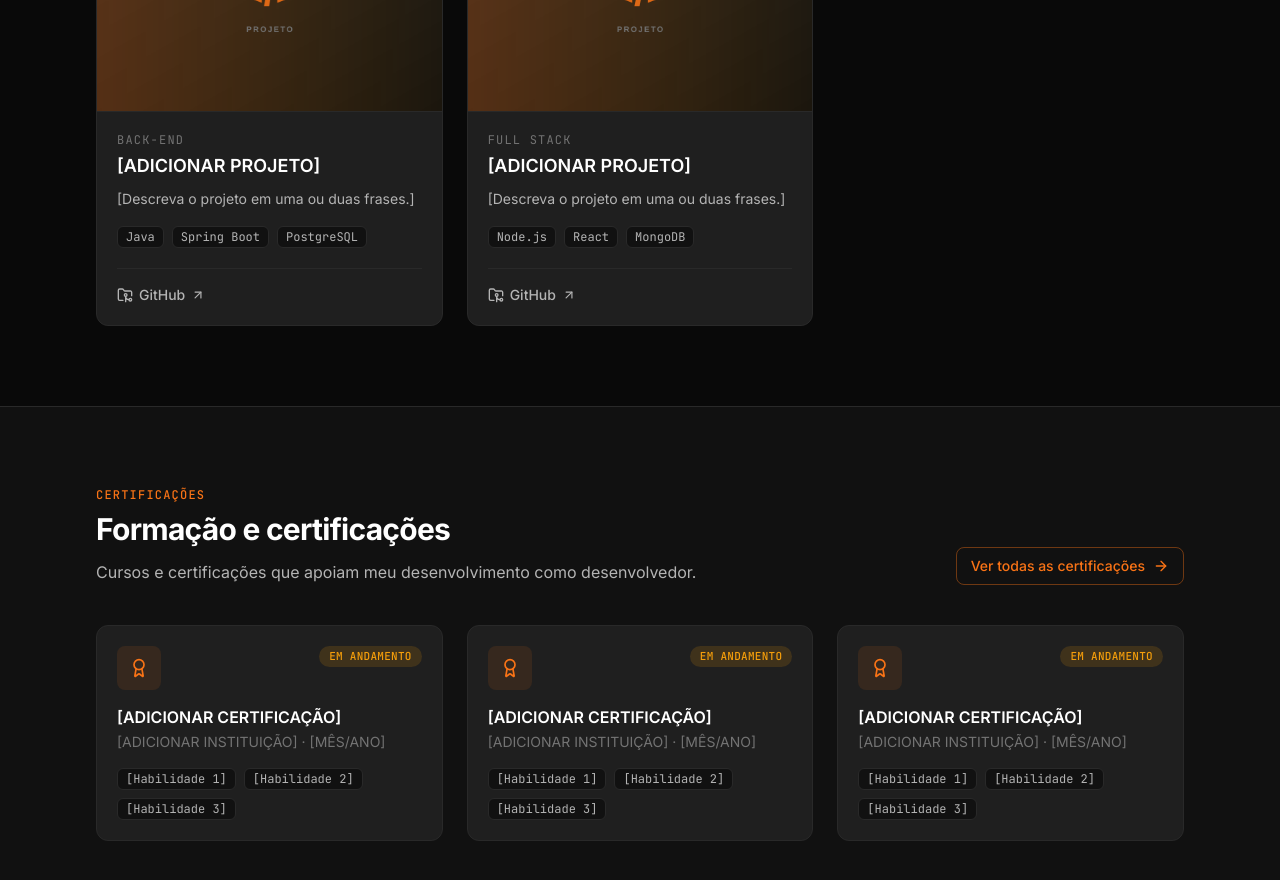
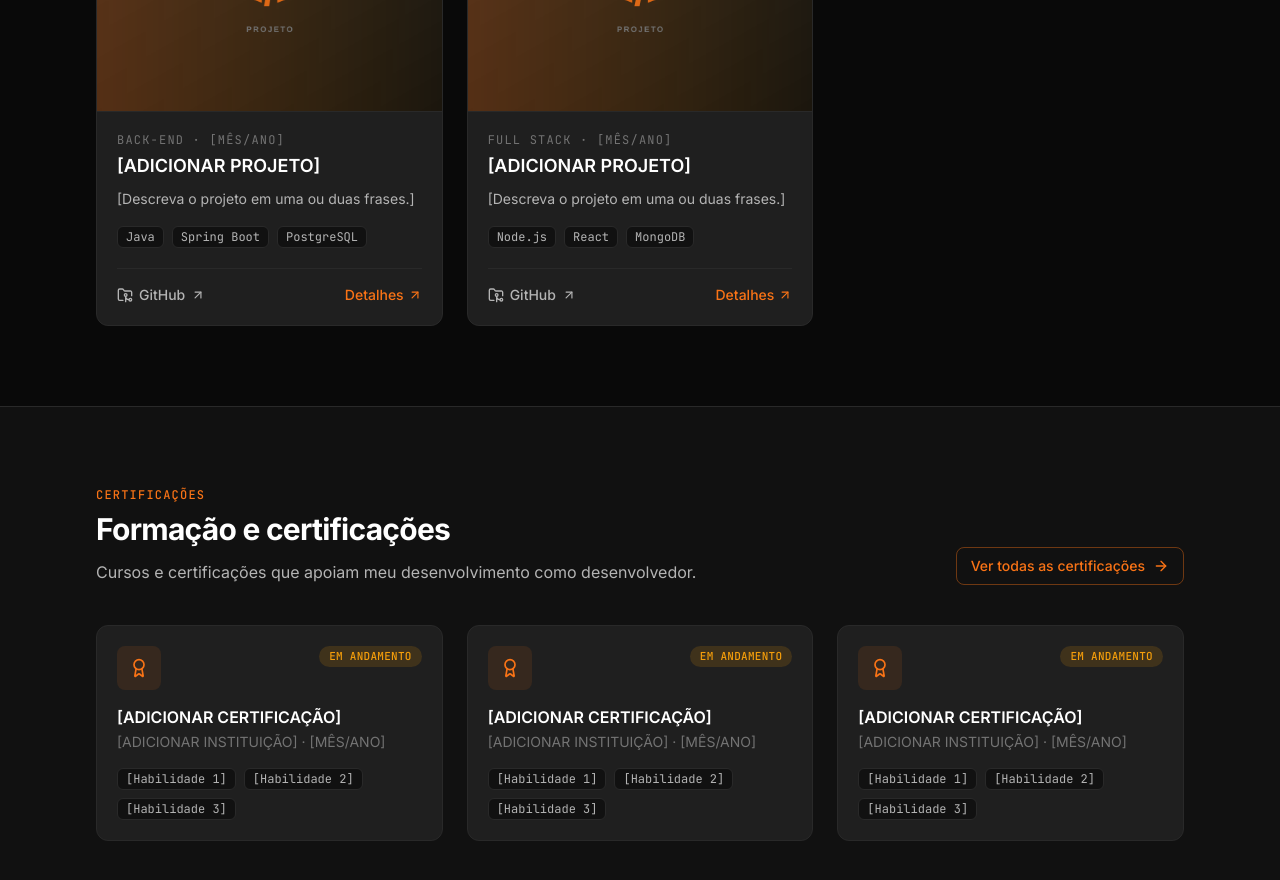
Before and after one commit to diegovieiradv/portfolio-diego-vieira, a Next.js app: page / in a window 1280 px wide. Shown: the part 2400-3280 px from the top of the page. Built offline with nearby package versions, Linux system fonts and the light colour scheme.

Commit message:
feat: criar cards de projetos

```diff
--- a/src/components/ui/ProjectCard.tsx
+++ b/src/components/ui/ProjectCard.tsx
@@ -39,7 +39,9 @@ export function ProjectCard({ project }: ProjectCardProps) {
       </Link>
 
       <div className="flex flex-1 flex-col p-5">
-        <p className="font-mono text-xs uppercase tracking-widest text-muted">{project.category}</p>
+        <p className="font-mono text-xs uppercase tracking-widest text-muted">
+          {project.category} · {project.date}
+        </p>
         <h3 className="mt-1 text-lg font-semibold text-foreground">
           <Link href={`/projetos/${project.slug}`} className="transition-colors hover:text-primary">
             {project.title}
@@ -60,7 +62,8 @@ export function ProjectCard({ project }: ProjectCardProps) {
           ))}
         </ul>
 
-        <div className="mt-5 flex items-center gap-5 border-t border-border pt-4">
+        <div className="mt-5 flex items-center justify-between gap-3 border-t border-border pt-4">
+          <div className="flex items-center gap-5">
             <a
               href={project.github}
               target="_blank"
@@ -84,6 +87,15 @@ export function ProjectCard({ project }: ProjectCardProps) {
               </a>
             ) : null}
           </div>
+          <Link
+            href={`/projetos/${project.slug}`}
+            aria-label={`Ver detalhes do projeto ${project.title}`}
+            className="inline-flex items-center gap-1 text-sm font-medium text-primary transition-colors hover:text-primary-light"
+          >
+            Detalhes
+            <ArrowUpRight className="h-3.5 w-3.5" aria-hidden="true" />
+          </Link>
+        </div>
       </div>
     </article>
   );
```
Lines whose indentation alone changed are shown as unchanged.
